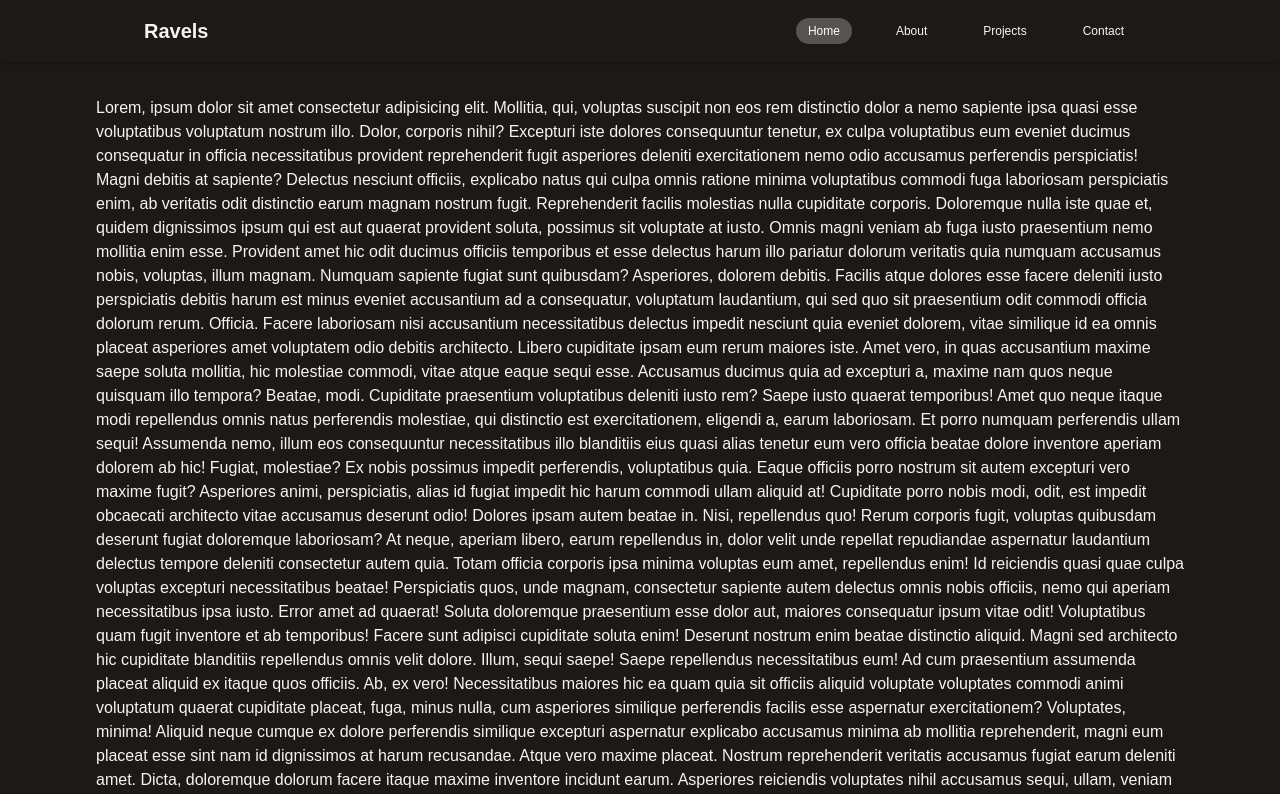
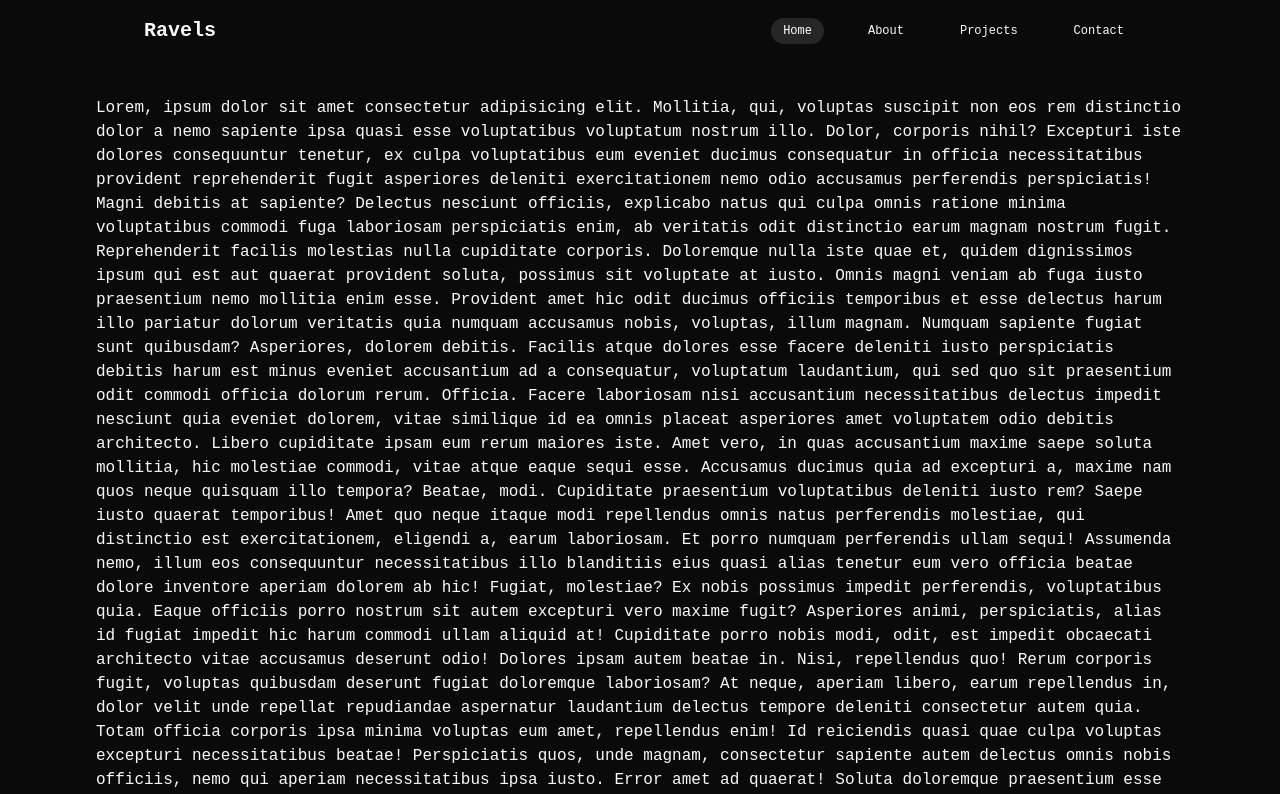
Before and after one commit to ProjectRavel/ProjectRavel-Portofolio, a Next.js app: page / in a window 1280 px wide. Shown: the top 794 px of the page. Built offline with nearby package versions, Linux system fonts and the light colour scheme.

Commit message:
Update global styles in globals.css for improved theming and consistency

```diff
--- a/app/globals.css
+++ b/app/globals.css
@@ -1,97 +1,97 @@
 @import "tailwindcss";
 
 :root {
- --background: oklch(0.2161 0.0061 56.0434);
-  --foreground: oklch(0.9699 0.0013 106.4238);
-  --card: oklch(0.2685 0.0063 34.2976);
-  --card-foreground: oklch(0.9699 0.0013 106.4238);
-  --popover: oklch(0.2685 0.0063 34.2976);
-  --popover-foreground: oklch(0.9699 0.0013 106.4238);
-  --primary: oklch(0.7049 0.1867 47.6044);
-  --primary-foreground: oklch(1.0000 0 0);
-  --secondary: oklch(0.4444 0.0096 73.6390);
-  --secondary-foreground: oklch(0.9232 0.0026 48.7171);
-  --muted: oklch(0.2685 0.0063 34.2976);
-  --muted-foreground: oklch(0.7161 0.0091 56.2590);
-  --accent: oklch(0.3598 0.0497 229.3202);
-  --accent-foreground: oklch(0.9232 0.0026 48.7171);
-  --destructive: oklch(0.5771 0.2152 27.3250);
-  --destructive-foreground: oklch(1.0000 0 0);
-  --border: oklch(0.3741 0.0087 67.5582);
-  --input: oklch(0.3741 0.0087 67.5582);
-  --ring: oklch(0.7049 0.1867 47.6044);
-  --chart-1: oklch(0.7049 0.1867 47.6044);
-  --chart-2: oklch(0.6847 0.1479 237.3225);
-  --chart-3: oklch(0.7952 0.1617 86.0468);
-  --chart-4: oklch(0.7161 0.0091 56.2590);
-  --chart-5: oklch(0.5534 0.0116 58.0708);
-  --sidebar: oklch(0.2685 0.0063 34.2976);
-  --sidebar-foreground: oklch(0.9699 0.0013 106.4238);
-  --sidebar-primary: oklch(0.7049 0.1867 47.6044);
-  --sidebar-primary-foreground: oklch(1.0000 0 0);
-  --sidebar-accent: oklch(0.6847 0.1479 237.3225);
-  --sidebar-accent-foreground: oklch(0.2839 0.0734 254.5378);
-  --sidebar-border: oklch(0.3741 0.0087 67.5582);
-  --sidebar-ring: oklch(0.7049 0.1867 47.6044);
-  --font-sans: Oxanium, sans-serif;
-  --font-serif: Merriweather, serif;
-  --font-mono: Fira Code, monospace;
-  --radius: 0.3rem;
-  --shadow-2xs: 0px 2px 3px 0px hsl(0 0% 5% / 0.09);
-  --shadow-xs: 0px 2px 3px 0px hsl(0 0% 5% / 0.09);
-  --shadow-sm: 0px 2px 3px 0px hsl(0 0% 5% / 0.18), 0px 1px 2px -1px hsl(0 0% 5% / 0.18);
-  --shadow: 0px 2px 3px 0px hsl(0 0% 5% / 0.18), 0px 1px 2px -1px hsl(0 0% 5% / 0.18);
-  --shadow-md: 0px 2px 3px 0px hsl(0 0% 5% / 0.18), 0px 2px 4px -1px hsl(0 0% 5% / 0.18);
-  --shadow-lg: 0px 2px 3px 0px hsl(0 0% 5% / 0.18), 0px 4px 6px -1px hsl(0 0% 5% / 0.18);
-  --shadow-xl: 0px 2px 3px 0px hsl(0 0% 5% / 0.18), 0px 8px 10px -1px hsl(0 0% 5% / 0.18);
-  --shadow-2xl: 0px 2px 3px 0px hsl(0 0% 5% / 0.45);
+    --background: oklch(0.1448 0 0);
+  --foreground: oklch(0.9851 0 0);
+  --card: oklch(0.2134 0 0);
+  --card-foreground: oklch(0.9851 0 0);
+  --popover: oklch(0.2686 0 0);
+  --popover-foreground: oklch(0.9851 0 0);
+  --primary: oklch(0.5555 0 0);
+  --primary-foreground: oklch(0.9851 0 0);
+  --secondary: oklch(0.2686 0 0);
+  --secondary-foreground: oklch(0.9851 0 0);
+  --muted: oklch(0.2686 0 0);
+  --muted-foreground: oklch(0.7090 0 0);
+  --accent: oklch(0.3715 0 0);
+  --accent-foreground: oklch(0.9851 0 0);
+  --destructive: oklch(0.7022 0.1892 22.2279);
+  --destructive-foreground: oklch(0.2686 0 0);
+  --border: oklch(0.3407 0 0);
+  --input: oklch(0.4386 0 0);
+  --ring: oklch(0.5555 0 0);
+  --chart-1: oklch(0.5555 0 0);
+  --chart-2: oklch(0.5555 0 0);
+  --chart-3: oklch(0.5555 0 0);
+  --chart-4: oklch(0.5555 0 0);
+  --chart-5: oklch(0.5555 0 0);
+  --sidebar: oklch(0.2046 0 0);
+  --sidebar-foreground: oklch(0.9851 0 0);
+  --sidebar-primary: oklch(0.9851 0 0);
+  --sidebar-primary-foreground: oklch(0.2046 0 0);
+  --sidebar-accent: oklch(0.2686 0 0);
+  --sidebar-accent-foreground: oklch(0.9851 0 0);
+  --sidebar-border: oklch(1.0000 0 0);
+  --sidebar-ring: oklch(0.4386 0 0);
+  --font-sans: Geist Mono, monospace;
+  --font-serif: Geist Mono, monospace;
+  --font-mono: Geist Mono, monospace;
+  --radius: 0rem;
+  --shadow-2xs: 0px 1px 0px 0px hsl(0 0% 0% / 0.00);
+  --shadow-xs: 0px 1px 0px 0px hsl(0 0% 0% / 0.00);
+  --shadow-sm: 0px 1px 0px 0px hsl(0 0% 0% / 0.00), 0px 1px 2px -1px hsl(0 0% 0% / 0.00);
+  --shadow: 0px 1px 0px 0px hsl(0 0% 0% / 0.00), 0px 1px 2px -1px hsl(0 0% 0% / 0.00);
+  --shadow-md: 0px 1px 0px 0px hsl(0 0% 0% / 0.00), 0px 2px 4px -1px hsl(0 0% 0% / 0.00);
+  --shadow-lg: 0px 1px 0px 0px hsl(0 0% 0% / 0.00), 0px 4px 6px -1px hsl(0 0% 0% / 0.00);
+  --shadow-xl: 0px 1px 0px 0px hsl(0 0% 0% / 0.00), 0px 8px 10px -1px hsl(0 0% 0% / 0.00);
+  --shadow-2xl: 0px 1px 0px 0px hsl(0 0% 0% / 0.00);
 }
 
 .dark {
-  --background: oklch(0.2161 0.0061 56.0434);
-  --foreground: oklch(0.9699 0.0013 106.4238);
-  --card: oklch(0.2685 0.0063 34.2976);
-  --card-foreground: oklch(0.9699 0.0013 106.4238);
-  --popover: oklch(0.2685 0.0063 34.2976);
-  --popover-foreground: oklch(0.9699 0.0013 106.4238);
-  --primary: oklch(0.7049 0.1867 47.6044);
-  --primary-foreground: oklch(1.0000 0 0);
-  --secondary: oklch(0.4444 0.0096 73.6390);
-  --secondary-foreground: oklch(0.9232 0.0026 48.7171);
-  --muted: oklch(0.2685 0.0063 34.2976);
-  --muted-foreground: oklch(0.7161 0.0091 56.2590);
-  --accent: oklch(0.3598 0.0497 229.3202);
-  --accent-foreground: oklch(0.9232 0.0026 48.7171);
-  --destructive: oklch(0.5771 0.2152 27.3250);
-  --destructive-foreground: oklch(1.0000 0 0);
-  --border: oklch(0.3741 0.0087 67.5582);
-  --input: oklch(0.3741 0.0087 67.5582);
-  --ring: oklch(0.7049 0.1867 47.6044);
-  --chart-1: oklch(0.7049 0.1867 47.6044);
-  --chart-2: oklch(0.6847 0.1479 237.3225);
-  --chart-3: oklch(0.7952 0.1617 86.0468);
-  --chart-4: oklch(0.7161 0.0091 56.2590);
-  --chart-5: oklch(0.5534 0.0116 58.0708);
-  --sidebar: oklch(0.2685 0.0063 34.2976);
-  --sidebar-foreground: oklch(0.9699 0.0013 106.4238);
-  --sidebar-primary: oklch(0.7049 0.1867 47.6044);
-  --sidebar-primary-foreground: oklch(1.0000 0 0);
-  --sidebar-accent: oklch(0.6847 0.1479 237.3225);
-  --sidebar-accent-foreground: oklch(0.2839 0.0734 254.5378);
-  --sidebar-border: oklch(0.3741 0.0087 67.5582);
-  --sidebar-ring: oklch(0.7049 0.1867 47.6044);
-  --font-sans: Oxanium, sans-serif;
-  --font-serif: Merriweather, serif;
-  --font-mono: Fira Code, monospace;
-  --radius: 0.3rem;
-  --shadow-2xs: 0px 2px 3px 0px hsl(0 0% 5% / 0.09);
-  --shadow-xs: 0px 2px 3px 0px hsl(0 0% 5% / 0.09);
-  --shadow-sm: 0px 2px 3px 0px hsl(0 0% 5% / 0.18), 0px 1px 2px -1px hsl(0 0% 5% / 0.18);
-  --shadow: 0px 2px 3px 0px hsl(0 0% 5% / 0.18), 0px 1px 2px -1px hsl(0 0% 5% / 0.18);
-  --shadow-md: 0px 2px 3px 0px hsl(0 0% 5% / 0.18), 0px 2px 4px -1px hsl(0 0% 5% / 0.18);
-  --shadow-lg: 0px 2px 3px 0px hsl(0 0% 5% / 0.18), 0px 4px 6px -1px hsl(0 0% 5% / 0.18);
-  --shadow-xl: 0px 2px 3px 0px hsl(0 0% 5% / 0.18), 0px 8px 10px -1px hsl(0 0% 5% / 0.18);
-  --shadow-2xl: 0px 2px 3px 0px hsl(0 0% 5% / 0.45);
+    --background: oklch(0.1448 0 0);
+  --foreground: oklch(0.9851 0 0);
+  --card: oklch(0.2134 0 0);
+  --card-foreground: oklch(0.9851 0 0);
+  --popover: oklch(0.2686 0 0);
+  --popover-foreground: oklch(0.9851 0 0);
+  --primary: oklch(0.5555 0 0);
+  --primary-foreground: oklch(0.9851 0 0);
+  --secondary: oklch(0.2686 0 0);
+  --secondary-foreground: oklch(0.9851 0 0);
+  --muted: oklch(0.2686 0 0);
+  --muted-foreground: oklch(0.7090 0 0);
+  --accent: oklch(0.3715 0 0);
+  --accent-foreground: oklch(0.9851 0 0);
+  --destructive: oklch(0.7022 0.1892 22.2279);
+  --destructive-foreground: oklch(0.2686 0 0);
+  --border: oklch(0.3407 0 0);
+  --input: oklch(0.4386 0 0);
+  --ring: oklch(0.5555 0 0);
+  --chart-1: oklch(0.5555 0 0);
+  --chart-2: oklch(0.5555 0 0);
+  --chart-3: oklch(0.5555 0 0);
+  --chart-4: oklch(0.5555 0 0);
+  --chart-5: oklch(0.5555 0 0);
+  --sidebar: oklch(0.2046 0 0);
+  --sidebar-foreground: oklch(0.9851 0 0);
+  --sidebar-primary: oklch(0.9851 0 0);
+  --sidebar-primary-foreground: oklch(0.2046 0 0);
+  --sidebar-accent: oklch(0.2686 0 0);
+  --sidebar-accent-foreground: oklch(0.9851 0 0);
+  --sidebar-border: oklch(1.0000 0 0);
+  --sidebar-ring: oklch(0.4386 0 0);
+  --font-sans: Geist Mono, monospace;
+  --font-serif: Geist Mono, monospace;
+  --font-mono: Geist Mono, monospace;
+  --radius: 0rem;
+  --shadow-2xs: 0px 1px 0px 0px hsl(0 0% 0% / 0.00);
+  --shadow-xs: 0px 1px 0px 0px hsl(0 0% 0% / 0.00);
+  --shadow-sm: 0px 1px 0px 0px hsl(0 0% 0% / 0.00), 0px 1px 2px -1px hsl(0 0% 0% / 0.00);
+  --shadow: 0px 1px 0px 0px hsl(0 0% 0% / 0.00), 0px 1px 2px -1px hsl(0 0% 0% / 0.00);
+  --shadow-md: 0px 1px 0px 0px hsl(0 0% 0% / 0.00), 0px 2px 4px -1px hsl(0 0% 0% / 0.00);
+  --shadow-lg: 0px 1px 0px 0px hsl(0 0% 0% / 0.00), 0px 4px 6px -1px hsl(0 0% 0% / 0.00);
+  --shadow-xl: 0px 1px 0px 0px hsl(0 0% 0% / 0.00), 0px 8px 10px -1px hsl(0 0% 0% / 0.00);
+  --shadow-2xl: 0px 1px 0px 0px hsl(0 0% 0% / 0.00);
 }
 
 @theme inline {
```
